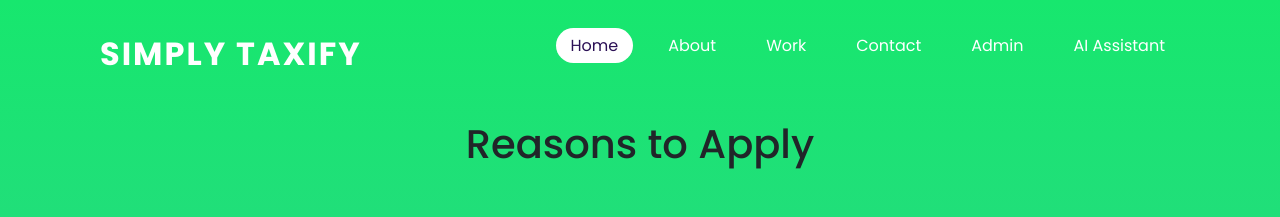
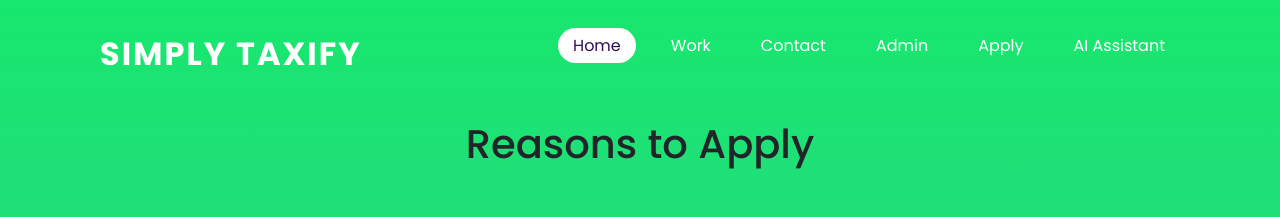
Before and after one commit to Vedha-Garapati/FBLA-Website-Coding-and-Development, a Django app: page /work in a window 1280 px wide. Shown: the top 217 px of the page. Run offline with Django 5.2, Linux system fonts and the light colour scheme; some libraries are stand-ins or nearby versions.

Commit message:
Part 2 of last commit

```diff
--- a/app/urls.py
+++ b/app/urls.py
@@ -3,5 +3,7 @@ from . import views
 urlpatterns = [
     path('', views.index,name = 'index'),
     path('work',views.application, name='work' ),
-    path('apply', views.applyHere, name='apply')
+    path('apply', views.applyHere, name='apply'),
+    path('thank',views.submit,name='thank')
+
 ]
--- a/app/views.py
+++ b/app/views.py
@@ -98,3 +98,79 @@ def application(request):
 
 def applyHere(request):
     return render(request, 'work.html')
+
+def submit(request):
+    if request.method=='POST':
+        apply=Application()
+        name=request.POST.get('name')
+
+        #Grabs the user input data from the input box that has the name of 'email' on it and stores it in this variable
+        email=request.POST.get('email')
+
+        #Grabs the user input data from the input box that has the name of 'address' on it and stores it in this variable
+        address=request.POST.get('address')
+
+        #Grabs the user input data from the input box that has the name of 'education' on it and stores it in this variable
+        education=request.POST.get('education')
+
+        #Grabs the user input data from the input box that has the name of 'certify' on it and stores it in this variable
+        certify=request.POST.get('certify')
+
+        #Grabs the user input data from the input box that has the name of 'taxSoftware' on it and stores it in this variable
+        taxSoftware=request.POST.get('taxSoftware')
+
+        #Grabs the user input data from the input box that has the name of 'file' on it and stores it in this variable
+        file=request.POST.get('file')
+
+        #Grabs the user input data from the input box that has the name of 'availability' on it and stores it in this variable
+        availability=request.POST.get('availability')
+
+        #Grabs the user input data from the input box that has the name of 'phone' on it and stores it in this variable
+        phone=request.POST.get('phone')
+
+        #Grabs the user input data from the input box that has the name of 'years' on it and stores it in this variable
+        years=request.POST.get('years')
+
+        #Grabs the user input data from the input box that has the name of 'workExperience' on it and stores it in this variable
+        workExperience=request.POST.get('workExperience')
+
+        #Stores the variable we initalized earlier in this code segement and stores it in the 'name' section of the Application dataset
+        apply.name=name
+
+        #Stores the variable we initalized earlier in this code segement and stores it in the 'email' section of the Application dataset
+        apply.email=email
+
+        #Stores the variable we initalized earlier in this code segement and stores it in the 'address' section of the Application dataset
+        apply.address=address
+
+        #Stores the variable we initalized earlier in this code segement and stores it in the 'education' section of the Application dataset
+        apply.education=education
+
+        #Stores the variable we initalized earlier in this code segement and stores it in the 'certify' section of the Application dataset
+        apply.certify=certify
+
+        #Stores the variable we initalized earlier in this code segement and stores it in the 'taxSoftware' section of the Application dataset
+        apply.taxSoftware=taxSoftware
+
+        #Stores the variable we initalized earlier in this code segement and stores it in the 'file' section of the Application dataset
+        apply.file=file
+
+        #Stores the variable we initalized earlier in this code segement and stores it in the 'availability' section of the Application dataset
+        apply.availability=availability
+
+        #Stores the variable we initalized earlier in this code segement and stores it in the 'phone' section of the Application dataset
+        apply.phone=phone
+
+        #Stores the variable we initalized earlier in this code segement and stores it in the 'years' section of the Application dataset
+        apply.years=years
+
+        #Stores the variable we initalized earlier in this code segement and stores it in the 'workExperience' section of the Application dataset
+        apply.workExperience=workExperience
+
+        #Saves the current version of the application class in the admin database
+        apply.save()
+
+        #If everything went well and all the data was saved, the program will take you to the thank you page
+        return render(request, 'thank_you.html')
+    #Will always keep this page operating whether or not the application data was grabbed successfully.
+    return render(request, 'index.html')
--- a/templates/app.html
+++ b/templates/app.html
@@ -20,10 +20,10 @@
         <a href="/" class="logo">Simply Taxify</a>
         <ul>
             <li><a href="/", class="active">Home</a></li>
-            <li><a href="#sec">About</a></li>
             <li><a href="work">Work</a></li>
             <li><a href="#contact">Contact</a></li>
             <li><a href="/admin">Admin</a></li>
+            <li><a href="apply">Apply</a></li>
             <li><a href="https://simply-taxify.zapier.app/">AI Assistant</a></li>
         </ul>
     </header>
@@ -152,86 +152,8 @@
         </a>
 
 
-        <!-- <form method="POST" class="p-3 rounded col-md-10 mx-auto", enctype="multipart/form-data">
-            {% csrf_token %}
-            <div class="row g-3">
-                <div class="col-md-6">
-                    <label for="fullName" class="form-label">Full Name:</label>
-                    <input name="name" type="text" class="form-control" id="fullName" minlength="6" maxlength="30" required>
-                </div>
 
-                <div class="col-md-6">
-                    <label for="email" class="form-label">Email:</label>
-                    <input name="email" type="email" class="form-control" id="email">
-                </div>
-            </div>
-
-            <div class="row g-3">
-                <div class="col-md-6">
-                    <label for="phone" class="form-label">Phone #:</label>
-                    <input name="phone" type="text" class="form-control" id="phone" name="phone-number" pattern="[0-9]{3}[0-9]{3}[0-9]{4}">
-                </div>
-
-                <div class="col-md-6">
-                    <label for="resume" class="form-label">Upload Resume:</label>
-                    <input name="file" type="file" class="form-control" id="resume" name="resume" accept=".pdf, .doc, .docx">
-                </div>
-            </div>
-
-            <div class="row g-3">
-                <div class="col-md-6">
-                    <label for="education" class="form-label">Highest Education Level:</label>
-                    <input name="education" type="text" class="form-control" id="education" name="education" required>
-                </div>
-
-                <div class="col-md-6">
-                    <label for="address" class="form-label">Address:</label>
-                    <input name="address" type="text" class="form-control" id="address" name="address" required>
-                </div>
-            </div>
-
-            <div class="row g-3">
-                <div class="col-md-6">
-                    <label for="experience" class="form-label">Years of Tax Preparation Experience:</label>
-                    <input name="years" type="number" class="form-control" id="experience" name="experience" required>
-                </div>
-
-                <div class="col-md-6">
-                    <label for="taxSoftware" class="form-label">Tax Software Experience:</label>
-                    <input name="taxSoftware" type="text" class="form-control" id="taxSoftware" name="taxSoftware">
-                </div>
-            </div>
-
-            <div class="row g-3">
-                <div class="col-md-6">
-                    <label for="certifications" class="form-label">Tax Certifications:</label>
-                    <input name="certify" type="text" class="form-control" id="certifications" name="certifications">
-                </div>
-
-                <div class="col-md-6">
-                    <label for="availability" class="form-label">Availability during Tax Season:</label>
-                    <input name="availability" type="text" class="form-control" id="availability" name="availability" required>
-                </div>
-            </div>
-
-            <div class="row g-3">
-                <div class="col-md-12">
-                    <label for="workExperience" class="form-label">Work Experience:</label>
-                    <textarea name="workExperience" class="form-control" id="workExperience" name="workExperience" rows="4"></textarea>
-                </div>
-            </div>
-
-            <div class="row mt-3 py-4">
-                <div class="col-md-12">
-                    <button type="submit" class="custom-button ml-3">Submit Application</button>
-                    <a href="https://calendar.app.google/M4wru36nNh1gctCK8">
-                        <button type="button" class="custom-button">Book an Appointment/Interview</button>
-                    </a>
-
-                </div>
-            </div>
-        </form>
-    </div> -->
+    </div>
     <script src="https://cdn.jsdelivr.net/npm/@popperjs/core@2.11.6/dist/umd/popper.min.js"></script>
 
     <script src="https://cdn.jsdelivr.net/npm/bootstrap@5.3.2/dist/js/bootstrap.min.js"></script>
--- a/templates/index.html
+++ b/templates/index.html
@@ -23,6 +23,7 @@
             <li><a href="work">Work</a></li>
             <li><a href="#contact">Contact</a></li>
             <li><a href="/admin">Admin</a></li>
+            <li><a href="apply">Apply</a></li>
             <li><a href="https://simply-taxify.zapier.app/">AI Assistant</a></li>
         </ul>
     </header>
@@ -74,6 +75,7 @@
                 </div>
             </div>
         </div>
+
     </div>
 
     <script src="https://cdn.jsdelivr.net/npm/@popperjs/core@2.11.6/dist/umd/popper.min.js"></script>
--- a/templates/work.html
+++ b/templates/work.html
@@ -18,7 +18,6 @@
         <a href="/" class="logo">Simply Taxify</a>
         <ul>
             <li><a href="/", class="active">Home</a></li>
-            <li><a href="">About</a></li>
             <li><a href="work">Work</a></li>
             <li><a href="#contact">Contact</a></li>
             <li><a href="/admin">Admin</a></li>
```
